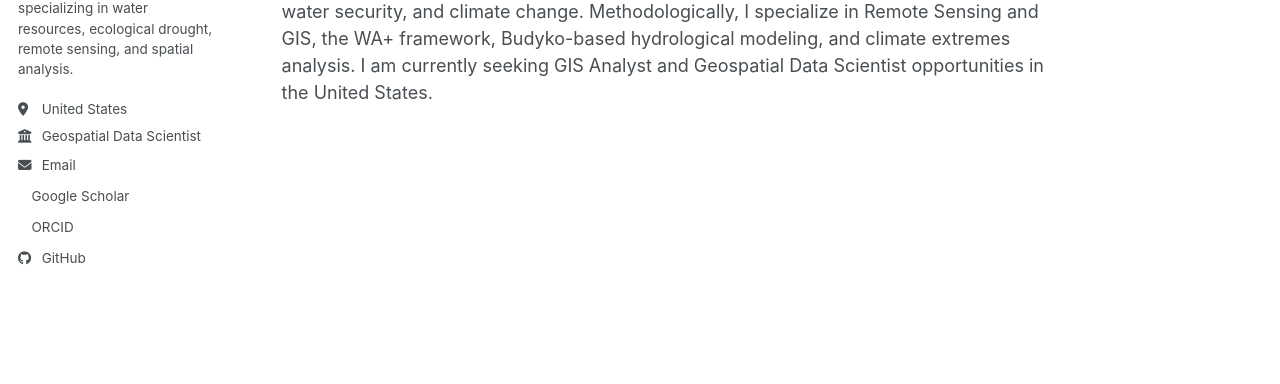
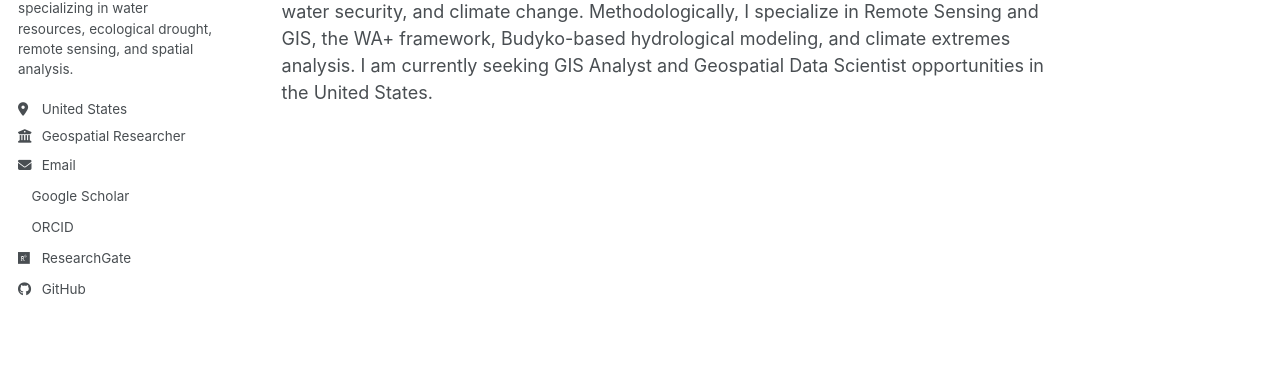
Before and after one commit to drdebrupachatterjee/drdebrupachatterjee.github.io, a Jekyll site: the page built from _pages/about.md, in a window 1280 px wide. Shown: the part 361-745 px from the top of the page. Built offline with Jekyll 4.4.1, drawn with Linux system fonts in a browser that asks for light colours; a style sheet for code colours, icons or effects is not loaded.

Commit message:
Update personal information in _config.yml

```diff
--- a/_config.yml
+++ b/_config.yml
@@ -22,21 +22,21 @@ author:
   pronouns               : ""
   bio                    : "Geospatial researcher specializing in water resources, ecological drought, remote sensing, and spatial analysis."
   location               : "United States"
-  employer               : "Geospatial Data Scientist"
+  employer               : "Geospatial Researcher"
   uri                    :
-  email                  : "" # Add your email here if you want it displayed in the sidebar
+  email                  : "debrupa.siu@gmail.com" # Add your email here if you want it displayed in the sidebar
 
   # Academic websites
   academia               :
   arxiv                  :
-  googlescholar          : "https://scholar.google.com/citations?user=PS_CX0AAAAAJ"
+  googlescholar          : "https://scholar.google.com/citations?hl=en&user=3vOMfewAAAAJ&view_op=list_works&sortby=pubdate"
   inspire-hep            :
   impactstory            :
-  orcid                  : "https://orcid.org/yourorcidurl" # Replace with your exact ORCID link
+  orcid                  : "https://orcid.org/0000-0002-3779-3206" # Replace with your exact ORCID link
   semantic               :
   ssrn                   :
   pubmed                 :
-  researchgate           :
+  researchgate           : "https://www.researchgate.net/profile/Debrupa-Chatterjee?ev=hdr_xprf"
   scopus                 :
   zotero                 :
 
```
